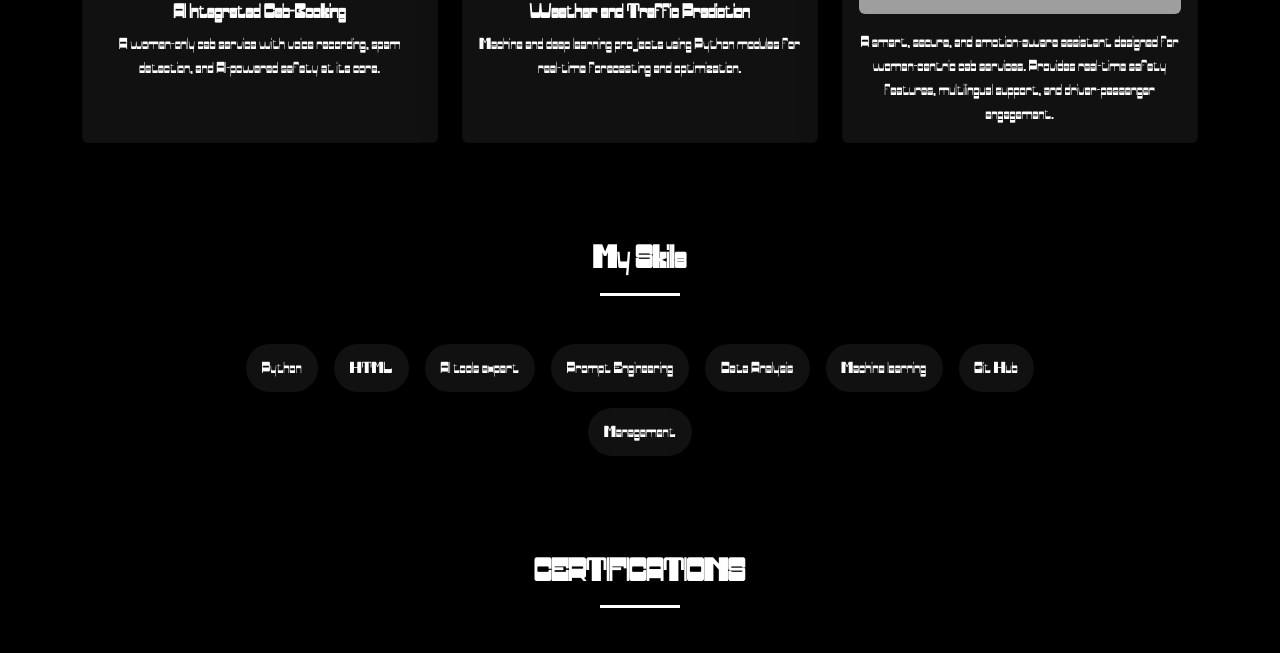
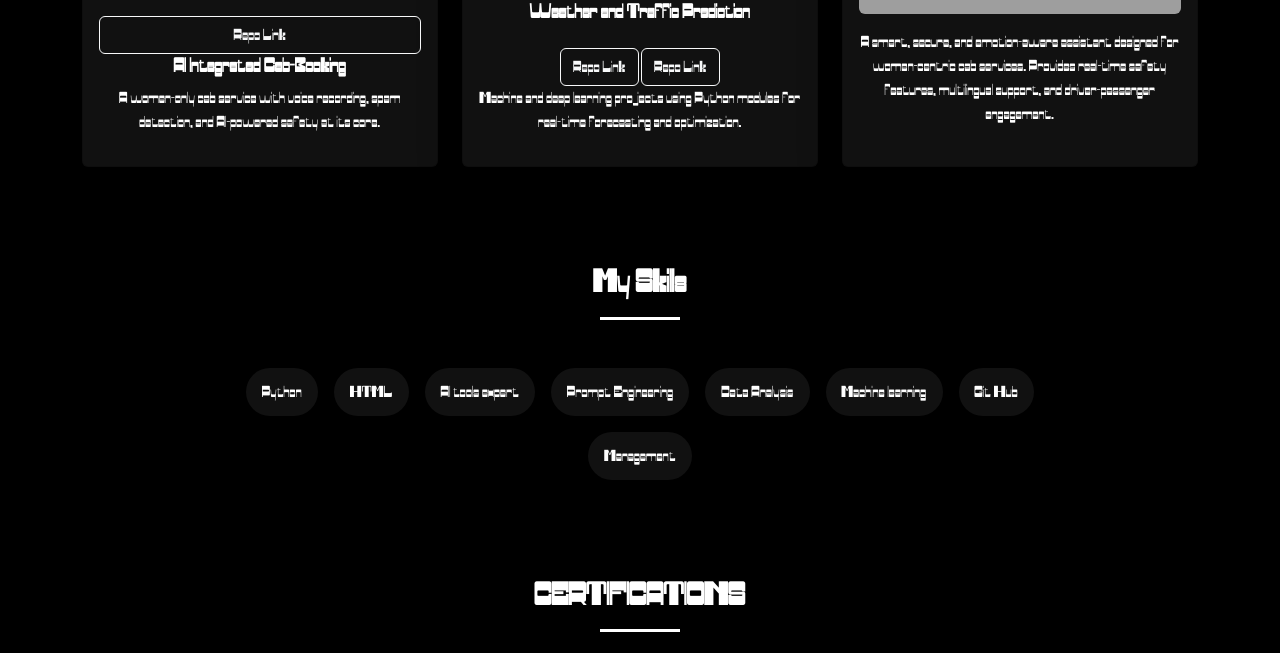
Before and after one commit to bittuanudeep40/Anudeepclg-Portfolio, a plain HTML site: page index.html in a window 1280 px wide. Shown: the part 1556-2209 px from the top of the page. Drawn offline with nearby package versions, Linux system fonts and the light colour scheme; grey boxes are pictures that could not be loaded; files whose address does not match are found by name; a web font is replaced by a local one.

Commit message:
index.html

```diff
--- a/index.html
+++ b/index.html
@@ -225,6 +225,7 @@
       <div class="col">
         <div class="card h-100 text-white rounded p-3 shadow-lg portfolio-card" style="background-color: #111;">
           <img src="dt logo.jpg" class="card-img-top img-fluid rounded mb-3" alt="Instagram – dirty_talkzzzz" style="height: 430px; object-fit: cover;" loading="lazy" />
+            <a href="https://github.com/bittuanudeep40/Velvet_rides.git" class="btn btn-outline-light mt-3" target="_blank">Repo Link </a>
           <div class="card-body p-0">
             <h5 class="fw-bold">AI Integrated Cab-Booking</h5>
             <p>
@@ -240,6 +241,9 @@
           <img src="7.jpeg" class="card-img-top img-fluid rounded mb-3" alt="YouTube Shorts – Foar7" style="height: 430px; object-fit: cover;" loading="lazy" />
           <div class="card-body p-0">
             <h5 class="fw-bold">Weather and Traffic Prediction</h5>
+              <a href="https://github.com/bittuanudeep40/WeatherPrediction-.git" class="btn btn-outline-light mt-3" target="_blank">Repo Link </a>
+              <a href="https://github.com/bittuanudeep40/Traffic-Prediction.git" class="btn btn-outline-light mt-3" target="_blank">Repo Link </a>
+
             <p>
               Machine and deep learning projects using Python modules for real-time forecasting and optimization.
             </p>
@@ -252,6 +256,7 @@
         <div class="card h-100 text-white rounded p-3 shadow-lg portfolio-card" style="background-color: #111;">
           <img src="6.png" class="card-img-top img-fluid rounded mb-3" alt="VELI - AI Integrated Chatbot for Women Safety in Cabs" style="height: 460px; object-fit: cover;" loading="lazy" />
           <div class="card-body p-0">
+
 
             <p class="mb-0">
               A smart, secure, and emotion-aware assistant designed for women-centric cab services.
```
